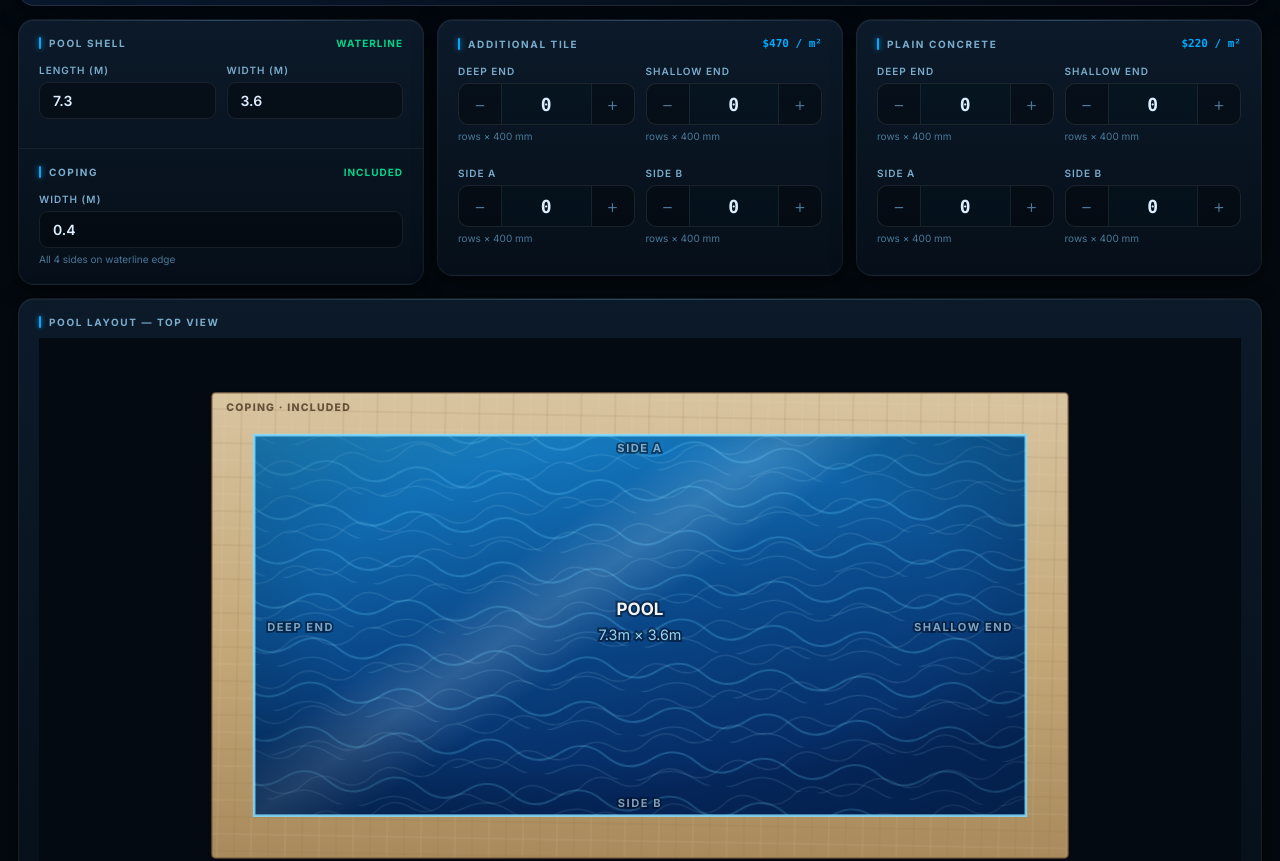
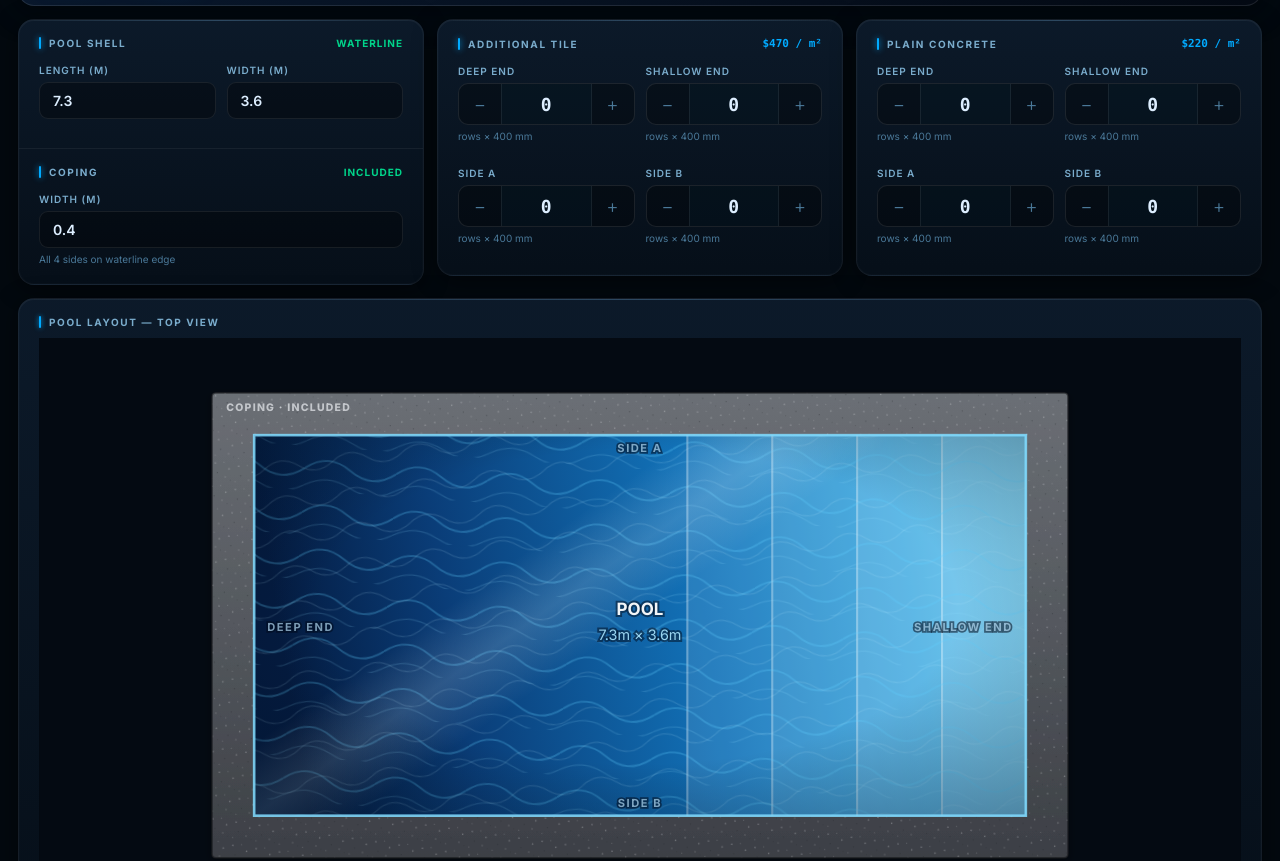
Before and after one commit to Clarkey1999/Tile-Calculator, a plain HTML site: page index.html in a window 1280 px wide. Shown: the part 128-989 px from the top of the page. Drawn offline with Linux system fonts and the light colour scheme.

Commit message:
Add files via upload

```diff
--- a/index.html
+++ b/index.html
@@ -325,11 +325,21 @@ function diagram(c){
   /* ══ ZONE FILLS — outside-in: concrete → tile → coping (stone) → water ══ */
   if(c.hasConc) s+=rct(0,0,oL,oW,'fill="#201209" rx="7" filter="url(#dropsh)"');
   if(hasTile)   s+=rct(c.cD,c.cA,c.tileOL,c.tileOW,'fill="#081d38" rx="4" filter="url(#dropsh)"');
-  /* coping — warm travertine/sandstone tone, real stone feel via layered pattern */
+  /* coping — charcoal granite tone, speckled stone texture */
   s+=rct(oCX,oCY,c.copOL,c.copOW,'fill="url(#stoneBase)" rx="3" filter="url(#dropsh)"');
   s+=rct(oCX,oCY,c.copOL,c.copOW,'fill="url(#stoneTex)" rx="3"');
-  /* water — deep multi-stop gradient base */
+  /* water — deep multi-stop gradient base (deep end darker, shallow end lighter) */
   s+=rct(oPX,oPY,pL,pW,'fill="url(#waterDeep)"');
+  /* ── Steps at the shallow end (right side) — always shown, receding bands toward the wall ── */
+  (function(){
+    var nSteps=4, stepDepth=pL*0.11, stepStart=oPX+pL-stepDepth*nSteps;
+    for(var i=0;i<nSteps;i++){
+      var stepOpac=0.10+i*0.085; /* each step slightly paler as it rises toward the pool edge */
+      s+=rct(stepStart+i*stepDepth, oPY, stepDepth, pW, 'fill="#eaf6ff" opacity="'+f2(stepOpac)+'"');
+      /* fine divider line between each step for a real stepped-edge look */
+      s+=rct(stepStart+i*stepDepth, oPY, 0.02, pW, 'fill="rgba(255,255,255,.3)"');
+    }
+  })();
   /* caustic ripple layers — two offset patterns for real depth, not one squiggle */
   s+=rct(oPX,oPY,pL,pW,'fill="url(#ripple1)" opacity="0.55"');
   s+=rct(oPX,oPY,pL,pW,'fill="url(#ripple2)" opacity="0.35"');
@@ -341,7 +351,7 @@ function diagram(c){
   /* ══ ZONE BORDERS ══ */
   if(c.hasConc) s+=rct(0,0,oL,oW,'fill="none" stroke="rgba(224,146,64,.55)" stroke-width="1.5" rx="7"');
   if(hasTile)   s+=rct(c.cD,c.cA,c.tileOL,c.tileOW,'fill="none" stroke="rgba(0,170,255,.5)" stroke-width="1.5" rx="4"');
-  s+=rct(oCX,oCY,c.copOL,c.copOW,'fill="none" stroke="rgba(120,90,60,.55)" stroke-width="1.5" rx="3"');
+  s+=rct(oCX,oCY,c.copOL,c.copOW,'fill="none" stroke="rgba(20,22,26,.6)" stroke-width="1.5" rx="3"');
   s+=rct(oPX,oPY,pL,pW,'fill="none" stroke="rgba(130,220,255,.85)" stroke-width="2"');
 
   /* ── pool centre label ── */
@@ -366,7 +376,7 @@ function diagram(c){
   /* ══ Coping label — dark warm text on the stone, its own distinct callout ══ */
   if(c.copOL*sc>140){
     s+=lbl(sx(oCX)+11, sy(oCY)+14, 'COPING · INCLUDED',
-      'font-family="Inter,sans-serif" font-size="8" font-weight="800" letter-spacing=".12em" fill="rgba(60,38,20,.72)" text-anchor="start"');
+      'font-family="Inter,sans-serif" font-size="8" font-weight="800" letter-spacing=".12em" fill="rgba(225,228,232,.75)" text-anchor="start"');
   }
 
   /* ══ zone labels on additional rows — "N Rows / T Total" ══ */
@@ -388,11 +398,12 @@ function diagram(c){
     +'<defs>'
 
     /* ── Water: deep 4-stop gradient for real depth ── */
-    +'<linearGradient id="waterDeep" x1="0" y1="0" x2="0.3" y2="1">'
-    +'<stop offset="0%" stop-color="#2196d8"/>'
-    +'<stop offset="18%" stop-color="#1272b8"/>'
-    +'<stop offset="55%" stop-color="#0a4a8c"/>'
-    +'<stop offset="100%" stop-color="#052860"/>'
+    +'<linearGradient id="waterDeep" x1="0" y1="0.1" x2="1" y2="0.02">'
+    +'<stop offset="0%" stop-color="#041c42"/>'
+    +'<stop offset="22%" stop-color="#0a3d78"/>'
+    +'<stop offset="55%" stop-color="#1272b8"/>'
+    +'<stop offset="82%" stop-color="#2ba0dc"/>'
+    +'<stop offset="100%" stop-color="#4fc2ec"/>'
     +'</linearGradient>'
 
     /* ── Two independent ripple/caustic patterns at different scales & angles ── */
@@ -420,15 +431,21 @@ function diagram(c){
     +'</radialGradient>'
 
     /* ── Coping: warm travertine base + subtle stone-tile texture ── */
+    /* ── Coping: charcoal granite base + speckled fleck texture ── */
     +'<linearGradient id="stoneBase" x1="0" y1="0" x2="0" y2="1">'
-    +'<stop offset="0%" stop-color="#d8c4a0"/>'
-    +'<stop offset="55%" stop-color="#c4a878"/>'
-    +'<stop offset="100%" stop-color="#a88a5c"/>'
+    +'<stop offset="0%" stop-color="#6b6f75"/>'
+    +'<stop offset="50%" stop-color="#54585e"/>'
+    +'<stop offset="100%" stop-color="#3c3f45"/>'
     +'</linearGradient>'
-    +'<pattern id="stoneTex" patternUnits="userSpaceOnUse" width="26" height="26" patternTransform="rotate(1)">'
-    +'<rect width="26" height="26" fill="none"/>'
-    +'<path d="M0 0H26V26H0Z" fill="none" stroke="#8a6c46" stroke-width="0.6" opacity=".28"/>'
-    +'<path d="M0 13H26M13 0V26" stroke="#f0e0c0" stroke-width="0.5" opacity=".2"/>'
+    +'<pattern id="stoneTex" patternUnits="userSpaceOnUse" width="18" height="18" patternTransform="rotate(8)">'
+    +'<rect width="18" height="18" fill="none"/>'
+    +'<circle cx="3" cy="4" r="0.55" fill="#e8eaec" opacity=".35"/>'
+    +'<circle cx="9.5" cy="2.5" r="0.4" fill="#d8dadc" opacity=".28"/>'
+    +'<circle cx="14" cy="7" r="0.6" fill="#f0f2f4" opacity=".3"/>'
+    +'<circle cx="5.5" cy="11" r="0.45" fill="#202226" opacity=".4"/>'
+    +'<circle cx="12" cy="13.5" r="0.5" fill="#e0e2e4" opacity=".25"/>'
+    +'<circle cx="16" cy="15.5" r="0.35" fill="#181a1d" opacity=".38"/>'
+    +'<circle cx="2" cy="16" r="0.5" fill="#c8cace" opacity=".22"/>'
     +'</pattern>'
 
     /* ── Drop shadow used under each zone for real layered depth ── */
@@ -525,7 +542,7 @@ function render(){
   h+='<div class="card"><div class="pad diag-wrap"><div class="diag-head">Pool Layout — Top View</div>'+diagram(c)+'</div>';
   /* legend below diagram */
   h+='<div class="diag-legend">';
-  h+='<div class="leg-item"><div class="leg-swatch" style="background:linear-gradient(180deg,#d8c4a0,#a88a5c)"></div>Coping (included)</div>';
+  h+='<div class="leg-item"><div class="leg-swatch" style="background:linear-gradient(180deg,#6b6f75,#3c3f45)"></div>Coping (included)</div>';
   h+='<div class="leg-item"><div class="leg-swatch" style="background:#1258a8"></div>Tile — $470/m²</div>';
   if(c.hasConc) h+='<div class="leg-item"><div class="leg-swatch" style="background:#1c0b03"></div>Concrete — $220/m²</div>';
   h+='</div></div>';
--- a/sw.js
+++ b/sw.js
@@ -1,7 +1,7 @@
 // Paradise Pools Tile & Concrete Calculator — service worker
 // Caches the app on first visit so it works fully offline afterwards.
 
-const CACHE_NAME = "pp-tile-calc-v5";
+const CACHE_NAME = "pp-tile-calc-v6";
 const ASSETS = [
   "./",
   "./index.html",
```
